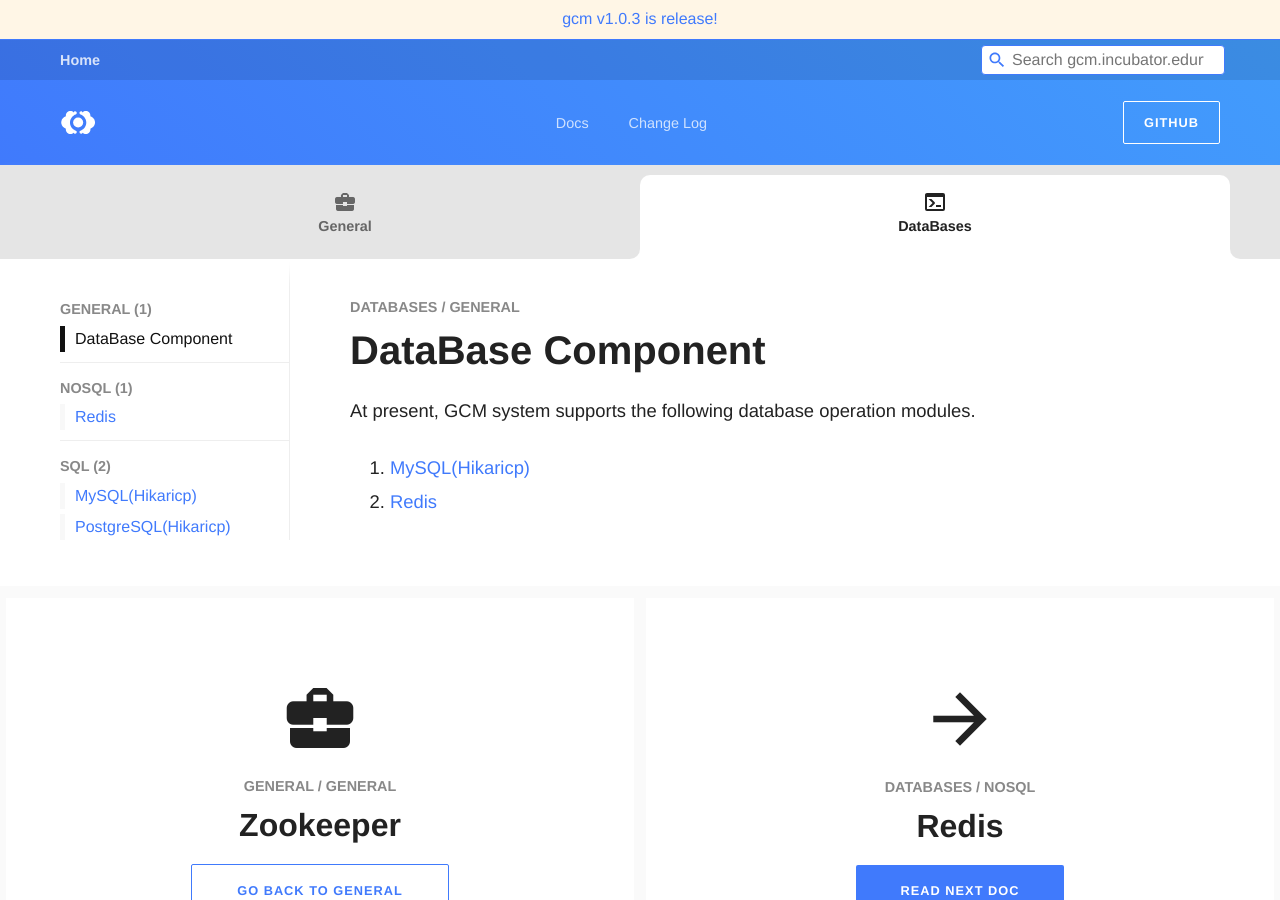
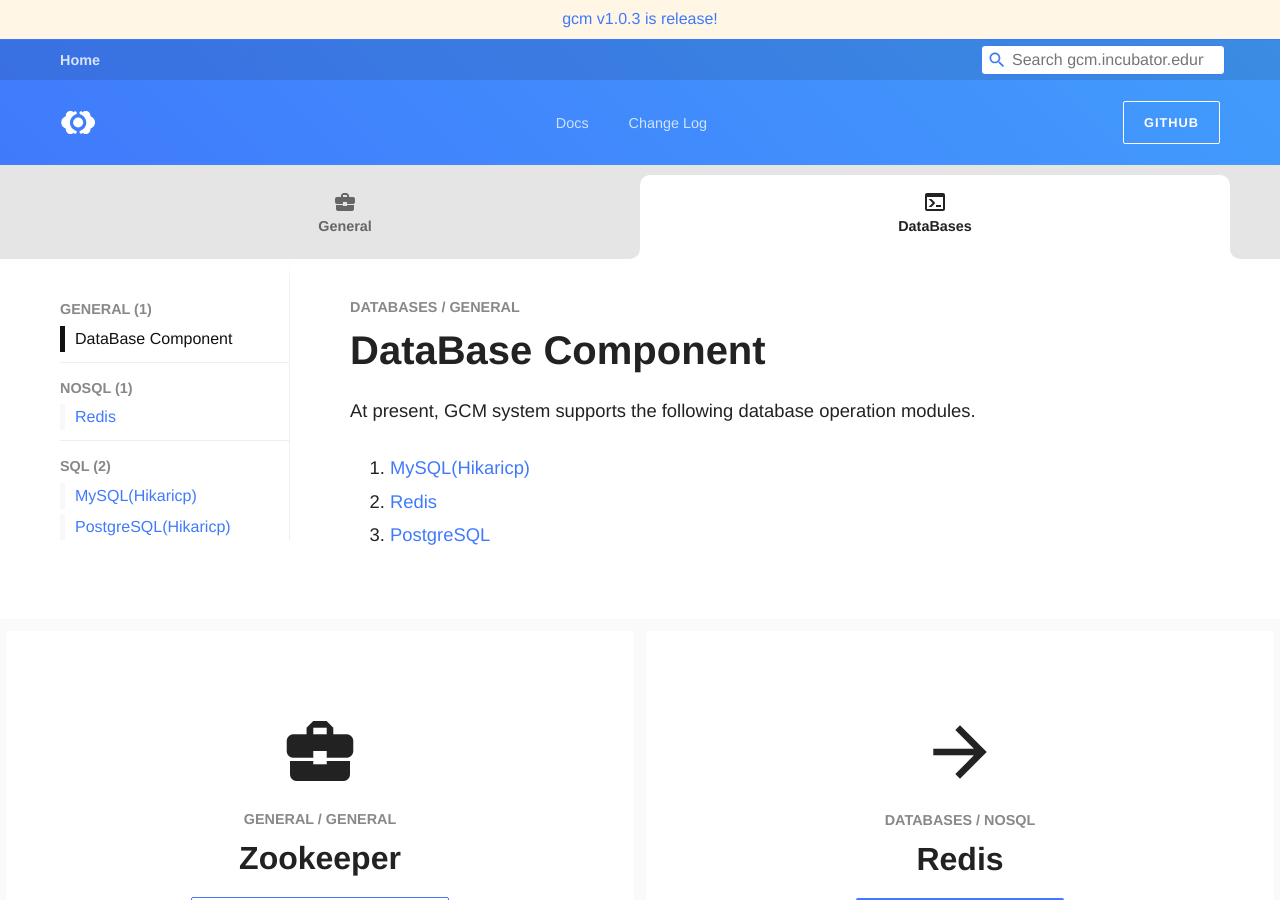
Before and after one commit to EdurtIO/gcm, a Jekyll site: the page built from docs/collections/_databases_docs/introduction.md, in a window 1280 px wide and 900 px high. Built offline with Jekyll 4.4.1, drawn with Linux system fonts in a browser that asks for light colours; cached includes are drawn as plain includes; some web fonts are replaced.

Commit message:
Add PostgreSQL to readme

```diff
--- a/docs/collections/_databases_docs/introduction.md
+++ b/docs/collections/_databases_docs/introduction.md
@@ -8,3 +8,4 @@ At present, GCM system supports the following database operation modules.
 
 1. [MySQL(Hikaricp)](/databases/sql/mysql/)
 2. [Redis](/databases/nosql/redis/)
+3. [PostgreSQL](/databases/sql/postgresql/)
```
Also changed, not shown: README.md.
